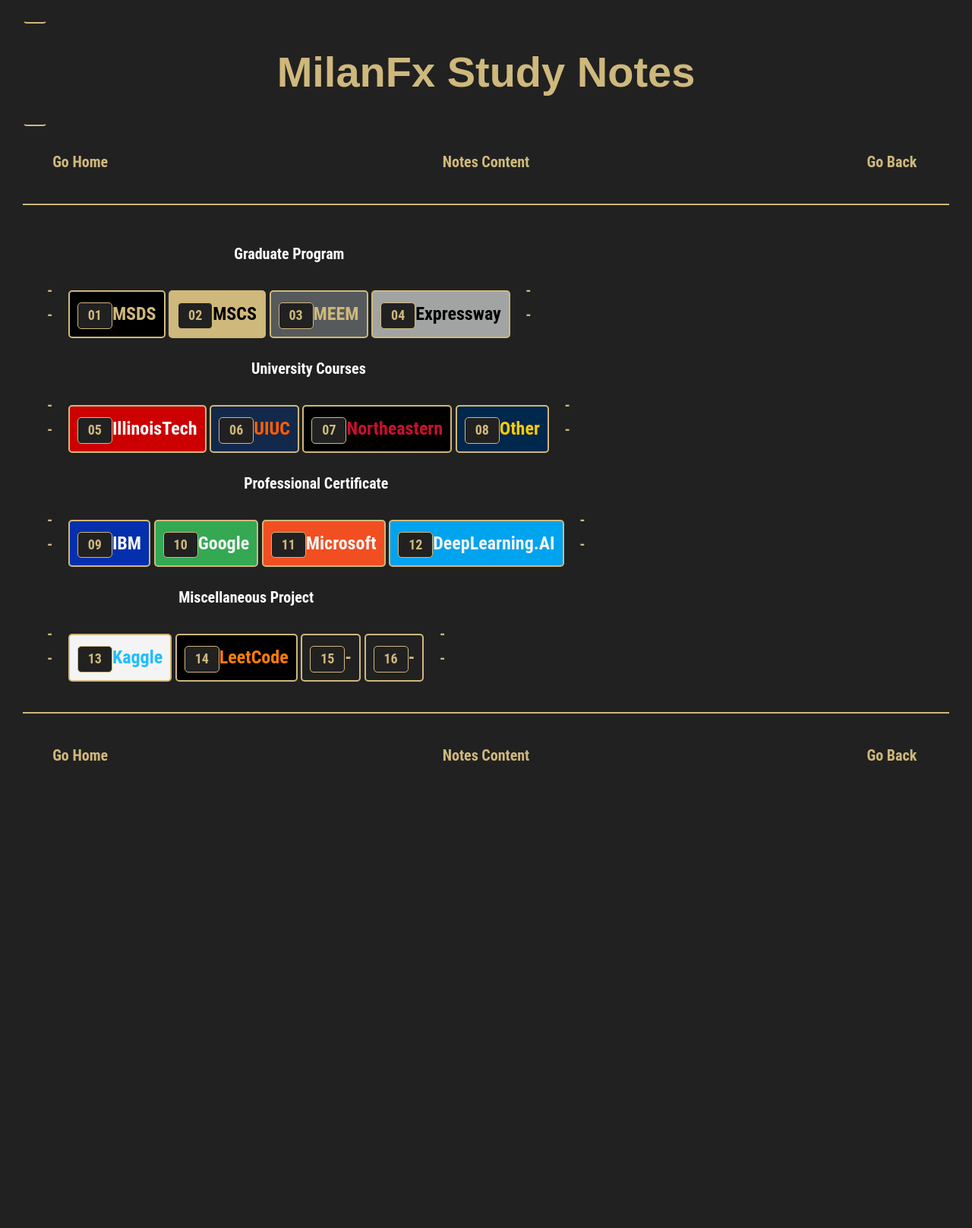
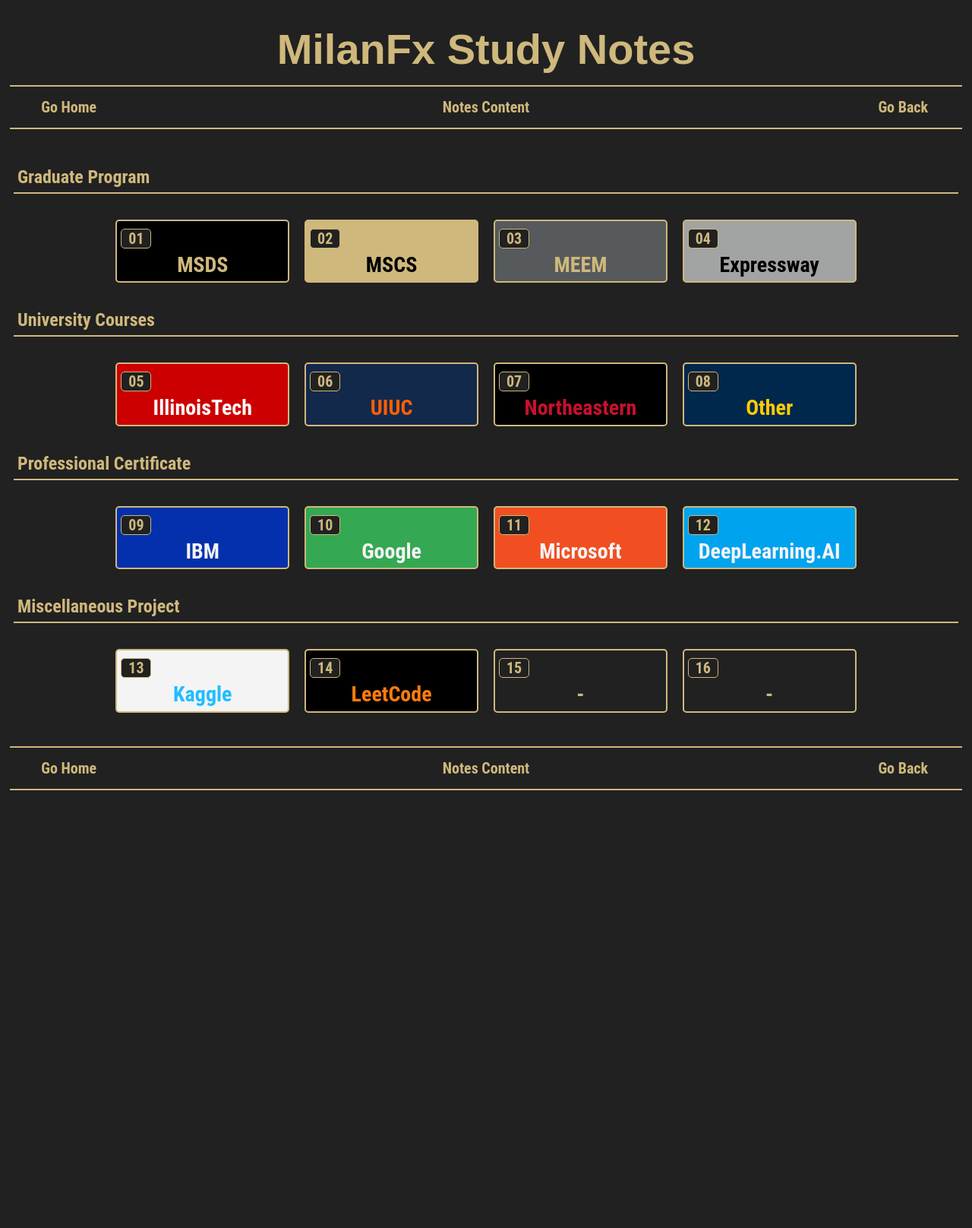
Before and after one commit to milanfx/milanfx.github.io, a Jekyll site: the page built from index.md, in a window 1280 px wide. Shown: the whole page at 76% size. Built offline with Jekyll 4.4.1, drawn with Linux system fonts in a browser that asks for light colours; before the commit the page ends 1037 px from its top, so only the background shows below that.

Commit message:
Update page.html

```diff
--- a/_layouts/page.html
+++ b/_layouts/page.html
@@ -1,31 +1,25 @@
 <!DOCTYPE html>
-<html lang="en">
+<html>
 
 <head>
   <meta charset="utf-8">
-  <meta name="viewport" content="width=device-width, initial-scale=1">
+  <meta name="viewport" content="width=device-width">
   <title>{{ page.title }}</title>
-
   <style>
     :root {
       --word: #FDFDFD;
       --back: #212121;
       --name: #CFB87C;
-      --font-main: 'Roboto Condensed', sans-serif;
-      --font-title: 'Share Tech', sans-serif;
     }
 
     body {
       background-color: var(--back);
       color: var(--word);
-      font-family: var(--font-main);
+      font-family: 'Roboto Condensed', sans-serif;
       font-size: 20px;
-      margin: 0;
-      padding: 0;
-      line-height: 1.6;
     }
 
-    img {
+     img {
       display: block;
       max-width: 100%;
       border-radius: 10px;
@@ -33,95 +27,128 @@
       border: 2px solid var(--name);
     }
 
-    a {
+    a, a:visited, a:hover, a:active {
       color: var(--name);
+      font-style: normal;
       text-decoration: none;
-      font-weight: bold;
-    }
-
-    a:hover {
-      text-decoration: underline;
     }
 
     .container {
       max-width: 1500px;
       min-width: 800px;
-      padding: 10px 30px;
+      min-height: 1600px;
+      padding: 5px;
+      box-sizing: border-box;
       margin: 0 auto;
-      box-sizing: border-box;
     }
 
-    hr {
-      border: none;
+    .container hr {
+      border: 0;
       border-top: 2px solid var(--name);
+      height: 0;
       margin: 2rem 0;
     }
 
-    h1, h2, h3 {
-      font-family: var(--font-title);
+     .container h1 {
+      font-size: 36px;
+      display: block;
+      box-sizing: border-box;
+      background-color: var(--back);
+      color: var(--name);
+      font-family: 'Share Tech', sans-serif;
       font-weight: bold;
-      margin: 10px 0;
-      line-height: 1.4;
-      overflow-wrap: break-word;
-    }
-
-    h1 {
-      font-size: 36px;
-      background-color: var(--name);
-      color: var(--back);
-      padding: 8px;
+      text-decoration: none;
+      line-height: 1.5;
+      margin: 5px 0px;
+      padding: 5px;
+      flex-shrink: 0;
+      overflow: auto;
+      white-space: pre-wrap;
+      word-wrap: break-word;
       text-align: center;
+      border: 2px solid var(--name);
       border-radius: 5px;
     }
 
-    h2 {
+     .container h2 {
       font-size: 32px;
+      display: block;
+      box-sizing: border-box;
       background-color: var(--name);
       color: var(--back);
-      padding: 8px 20px;
+      font-family: 'Share Tech', sans-serif;
+      font-weight: bold;
+      text-decoration: none;
+      line-height: 1.5;
+      margin: 5px 0px;
+      padding: 5px 20px;
+      flex-shrink: 0;
+      overflow: auto;
+      white-space: pre-wrap;
+      word-wrap: break-word;
+      text-align: left;
       border-radius: 5px;
     }
 
-    h3 {
+    .container h3 {
       font-size: 28px;
+      display: block;
+      box-sizing: border-box;
+      background-color: var(--back);
       color: var(--name);
+      font-family: 'Share Tech', sans-serif;
+      font-weight: bold;
+      text-decoration: none;
+      line-height: 1.5;
+      margin: 5px 0px;
+      padding: 5px 20px;
+      flex-shrink: 0;
+      overflow: auto;
+      white-space: pre-wrap;
+      word-wrap: break-word;
+      border-bottom: 2px solid var(--name);
       border-top: 2px solid var(--name);
-      border-bottom: 2px solid var(--name);
-      padding: 5px 20px;
-      background-color: var(--back);
     }
 
-    /* ==================== BUTTONS ==================== */
     .btn {
-      display: inline-block;
-      text-align: center;
-      font-family: var(--font-main);
+      display: block;
+      box-sizing: border-box;
+      background-color: var(--back);
+      color: var(--name);
+      font-family: 'Roboto Condensed', sans-serif;
       font-size: 20px;
       font-weight: bold;
-      padding: 6px 14px;
-      border: 2px solid transparent;
-      border-radius: 5px;
-      transition: all 0.3s ease;
-      cursor: pointer;
-    }
-
-    .btn:hover {
-      opacity: 0.85;
-    }
-
-    .btn.title {
-      display: block;
-      font-size: 56px;
-      font-family: var(--font-title);
-      color: var(--name);
-      line-height: 1.5;
-      margin: 0 auto;
       text-align: center;
+      text-decoration: none;
+      line-height: 1.2;
+      margin: 5px 0px;
+      padding: 5px;
+      flex-shrink: 0;
+      overflow: hidden;
+      white-space: nowrap;
     }
 
     .btn.line {
       border-bottom: 2px solid var(--name);
-      margin: 5px 0;
+      padding: 0px 0px;
+    }
+
+    .btn.title {
+      font-size: 56px;
+      font-family: 'Share Tech', sans-serif;
+      border: 0px;
+      line-height: 1.5;
+      margin: 0px;
+      color: var(--name);
+    }
+
+    .btn.text {
+      background-color: var(--back);
+      color: var(--word);
+      font-size: 20px;
+      text-align: left;
+      font-weight: normal;
+      white-space: wrap;
     }
 
     .btn.topic {
@@ -130,103 +157,117 @@
       font-size: 24px;
     }
 
+    .btn.name {
+      font-size: 24px;
+      text-align: left;
+      border-bottom: 2px solid var(--name);
+    }
+
     .btn.boxout {
+      font-size: 28px;
+      border-radius: 5px;
       border: 2px solid var(--name);
-      border-radius: 5px;
-      font-size: 24px;
-      padding: 10px;
     }
 
     .btn.boxin {
       background-color: var(--back);
       color: var(--name);
+      font-size: 20px;
+      width: 40px;
+      padding: 0px;
+      border-radius: 5px;
       border: 1px solid var(--name);
-      border-radius: 5px;
-      width: 40px;
-      padding: 2px;
-      font-size: 18px;
     }
 
-    .nav {
-      display: grid;
-      grid-template-columns: 1fr 6fr 1fr;
-      gap: 5px;
-      margin: 10px 0;
-      align-items: center;
+    .btn.empty {
+      background-color: var(--back);
+      color: var(--back);
+      font-size: 20px;
+      border-radius: 5px;
+      border: 2px solid var(--back);
     }
 
-    .nav a {
-      display: block;
-      text-align: center;
-      color: var(--name);
-      background-color: var(--back);
-      padding: 5px;
-      border-radius: 5px;
-      font-size: 20px;
-      font-weight: bold;
+    .block {
+      display: grid;
+      gap: 20px;
+      width: 100%;
+      box-sizing: border-box;
+    }
+
+    .row {
+      display: grid;
+      gap: 5px;
+      width: 100%;
+      box-sizing: border-box;
     }
 
     pre {
       border: 2px solid var(--word);
       border-radius: 5px;
       padding: 10px 40px;
+      max-width: 810px;
       font-family: monospace;
       white-space: pre-wrap;
       word-wrap: break-word;
       overflow-x: auto;
-      margin: 20px auto;
-      max-width: 800px;
+      margin: 10px auto;
     }
 
-    /* Responsive */
-    @media (max-width: 900px) {
-      .container {
-        min-width: auto;
-        padding: 10px;
-      }
-      .nav {
-        grid-template-columns: 1fr;
-        text-align: center;
-      }
-    }
   </style>
 
   <script>
     window.MathJax = {
-      tex: { inlineMath: [['$', '$']] },
-      options: { skipHtmlTags: ['script', 'noscript', 'style', 'textarea', 'pre'] }
+      tex: {
+        inlineMath: [['$', '$']],
+        displayMath: []
+      },
+      options: {
+        skipHtmlTags: ['script', 'noscript', 'style', 'textarea', 'pre']
+      }
     };
   </script>
-  <script async id="MathJax-script" src="https://cdn.jsdelivr.net/npm/mathjax@3/es5/tex-chtml.js"></script>
+  <script async id="MathJax-script"
+    src="https://cdn.jsdelivr.net/npm/mathjax@3/es5/tex-chtml.js">
+  </script>
 
 </head>
 
 <body>
   <div class="container">
-    <div class="btn line"></div>
-    <div class="btn title">MilanFx Study Notes</div>
-    <div class="btn line"></div>
-
-    <nav class="nav">
-      <a href="/">Go Home</a>
+    <div class="row">
+      <div class="btn line">
+        <div class="btn title">
+          MilanFx Study Notes
+        </div>
+      </div>
+    </div>
+    <div class="row" style="grid-template-columns: 1fr 6fr 1fr;">
+      <a href="/" class="btn">Go Home</a>
       <a class="btn">Notes Content</a>
-      <a href="javascript:history.back()">Go Back</a>
-    </nav>
-
-    <hr>
-
-    <main>
+      <a href="javascript:history.back()" class="btn">Go Back</a>
+    </div>
+    <div class="row">
+      <div class="btn line">
+      </div>
+    </div>
+    <br>
+    <div>
       {{ content }}
-    </main>
-
-    <hr>
-
-    <nav class="nav">
-      <a href="/">Go Home</a>
+    </div>
+    <br>
+    <div class="row">
+      <div class="btn line">
+      </div>
+    </div>
+    <div class="row" style="grid-template-columns: 1fr 6fr 1fr;">
+      <a href="/" class="btn">Go Home</a>
       <a class="btn">Notes Content</a>
-      <a href="javascript:history.back()">Go Back</a>
-    </nav>
+      <a href="javascript:history.back()" class="btn">Go Back</a>
+    </div>
+    <div class="row">
+      <div class="btn line">
+      </div>
+    </div>
   </div>
 </body>
-
 </html>
```
